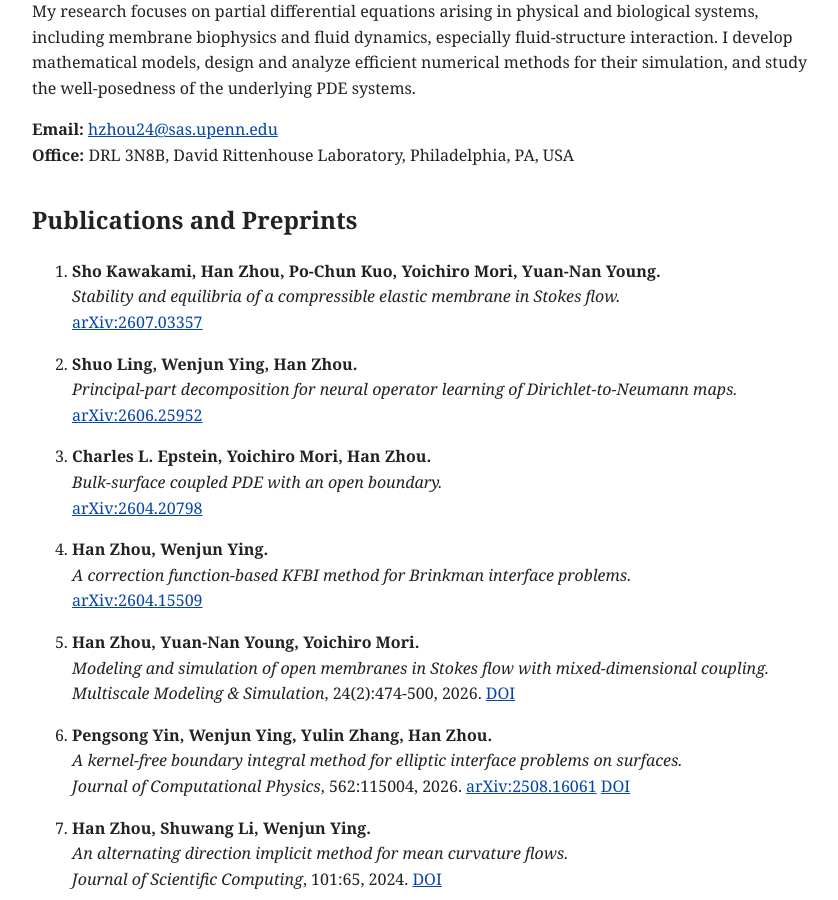
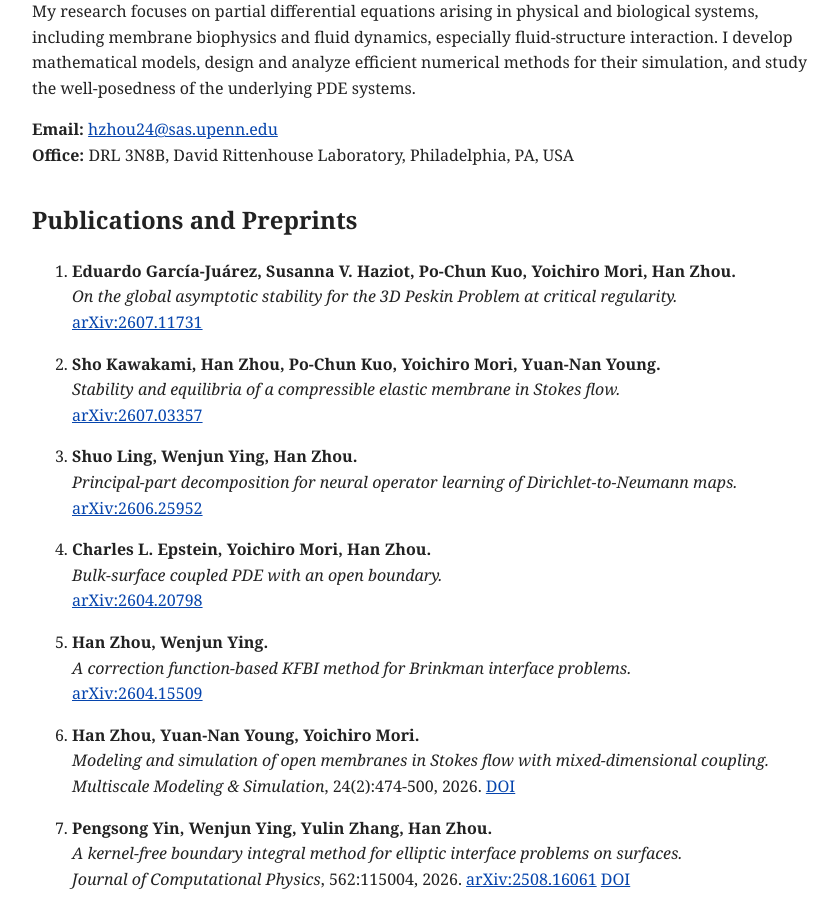
Before and after one commit to han-zhou-math/han-zhou-math.github.io, a Jekyll site: the page built from index.md, in a window 1280 px wide and 900 px high, scrolled down 597 px. Shown: the whole window, without its empty margins (208-1046 px from the left). Built offline with Jekyll 4.4.1, drawn with Linux system fonts in a browser that asks for light colours.

Commit message:
Add 3D Peskin preprint to CV and website

```diff
--- a/index.md
+++ b/index.md
@@ -19,55 +19,59 @@ My research focuses on partial differential equations arising in physical and bi
 <div id="publications"></div>
 ## Publications and Preprints
 
-1. **Sho Kawakami, Han Zhou, Po-Chun Kuo, Yoichiro Mori, Yuan-Nan Young.**
+1. **Eduardo García-Juárez, Susanna V. Haziot, Po-Chun Kuo, Yoichiro Mori, Han Zhou.**
+   *On the global asymptotic stability for the 3D Peskin Problem at critical regularity.*
+   [arXiv:2607.11731](https://doi.org/10.48550/arXiv.2607.11731)
+
+2. **Sho Kawakami, Han Zhou, Po-Chun Kuo, Yoichiro Mori, Yuan-Nan Young.**
    *Stability and equilibria of a compressible elastic membrane in Stokes flow.*
    [arXiv:2607.03357](https://doi.org/10.48550/arXiv.2607.03357)
 
-2. **Shuo Ling, Wenjun Ying, Han Zhou.**
+3. **Shuo Ling, Wenjun Ying, Han Zhou.**
    *Principal-part decomposition for neural operator learning of Dirichlet-to-Neumann maps.*
    [arXiv:2606.25952](https://doi.org/10.48550/arXiv.2606.25952)
 
-3. **Charles L. Epstein, Yoichiro Mori, Han Zhou.**
+4. **Charles L. Epstein, Yoichiro Mori, Han Zhou.**
    *Bulk-surface coupled PDE with an open boundary.*
    [arXiv:2604.20798](https://doi.org/10.48550/arXiv.2604.20798)
 
-4. **Han Zhou, Wenjun Ying.**
+5. **Han Zhou, Wenjun Ying.**
    *A correction function-based KFBI method for Brinkman interface problems.*
    [arXiv:2604.15509](https://doi.org/10.48550/arXiv.2604.15509)
 
-5. **Han Zhou, Yuan-Nan Young, Yoichiro Mori.**
+6. **Han Zhou, Yuan-Nan Young, Yoichiro Mori.**
    *Modeling and simulation of open membranes in Stokes flow with mixed-dimensional coupling.*
    *Multiscale Modeling & Simulation*, 24(2):474-500, 2026. [DOI](https://doi.org/10.1137/25M1762476)
 
-6. **Pengsong Yin, Wenjun Ying, Yulin Zhang, Han Zhou.**
+7. **Pengsong Yin, Wenjun Ying, Yulin Zhang, Han Zhou.**
    *A kernel-free boundary integral method for elliptic interface problems on surfaces.*
    *Journal of Computational Physics*, 562:115004, 2026. [arXiv:2508.16061](https://doi.org/10.48550/arXiv.2508.16061) [DOI](https://doi.org/10.1016/j.jcp.2026.115004)
 
-7. **Han Zhou, Shuwang Li, Wenjun Ying.**
+8. **Han Zhou, Shuwang Li, Wenjun Ying.**
    *An alternating direction implicit method for mean curvature flows.*
    *Journal of Scientific Computing*, 101:65, 2024. [DOI](https://doi.org/10.1007/s10915-024-02701-3)
 
-8. **Han Zhou, Wenjun Ying.**
+9. **Han Zhou, Wenjun Ying.**
    *A correction function-based kernel-free boundary integral method for elliptic PDEs with implicitly defined interfaces.*
    *Journal of Computational Physics*, 496:112545, 2024. [DOI](https://doi.org/10.1016/j.jcp.2023.112545)
 
-9. **Han Zhou, Jiahe Yang, Wenjun Ying.**
+10. **Han Zhou, Jiahe Yang, Wenjun Ying.**
    *A kernel-free boundary integral method for the nonlinear Poisson-Boltzmann equation.*
    *Journal of Computational Physics*, 493:112423, 2023. [DOI](https://doi.org/10.1016/j.jcp.2023.112423)
 
-10. **Han Zhou, Wenjun Ying.**
+11. **Han Zhou, Wenjun Ying.**
    *A Cartesian grid-based boundary integral method for moving interface problems.*
    [arXiv:2309.01068](https://doi.org/10.48550/arXiv.2309.01068)
 
-11. **Han Zhou, Minsheng Huang, Wenjun Ying.**
+12. **Han Zhou, Minsheng Huang, Wenjun Ying.**
    *ADI schemes for the heat equation on arbitrary 3D domains and their applications.*
    [arXiv:2309.00979](https://doi.org/10.48550/arXiv.2309.00979)
 
-12. **Han Zhou, Wenjun Ying.**
+13. **Han Zhou, Wenjun Ying.**
    *A dimension splitting method for time dependent PDEs on irregular domains.*
    *Journal of Scientific Computing*, 94(1):20, 2023. [DOI](https://doi.org/10.1007/s10915-022-02066-5)
 
-13. **Jiacheng Xu, Dan Hu, Han Zhou.**
+14. **Jiacheng Xu, Dan Hu, Han Zhou.**
    *A phase-field method for elastic mechanics with large deformation.*
    *Journal of Computational Physics*, 471:111630, 2022. [DOI](https://doi.org/10.1016/j.jcp.2022.111630)
 
```
Also changed, not shown: research.md (+17 -13 lines), 1 other file.
